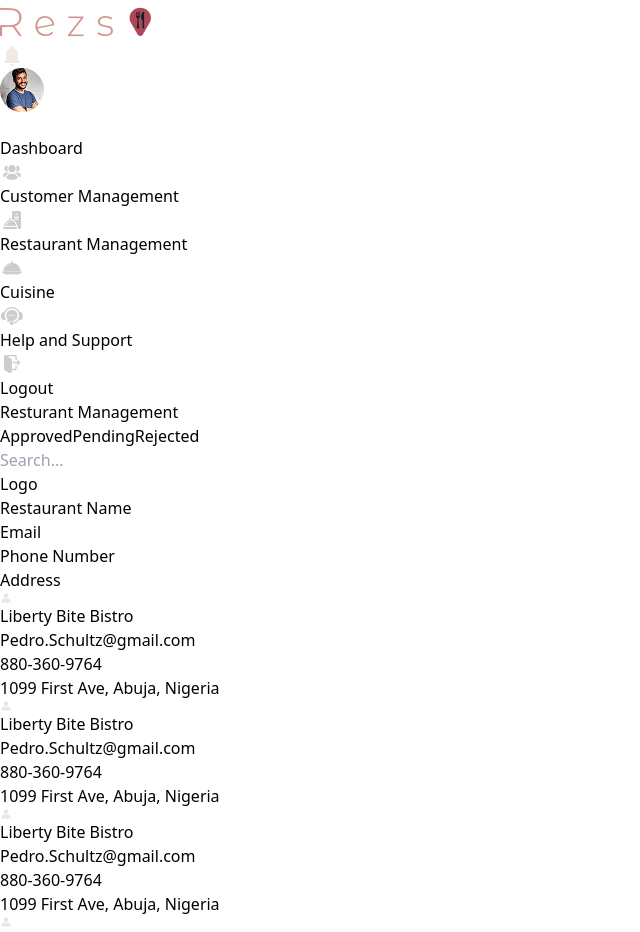
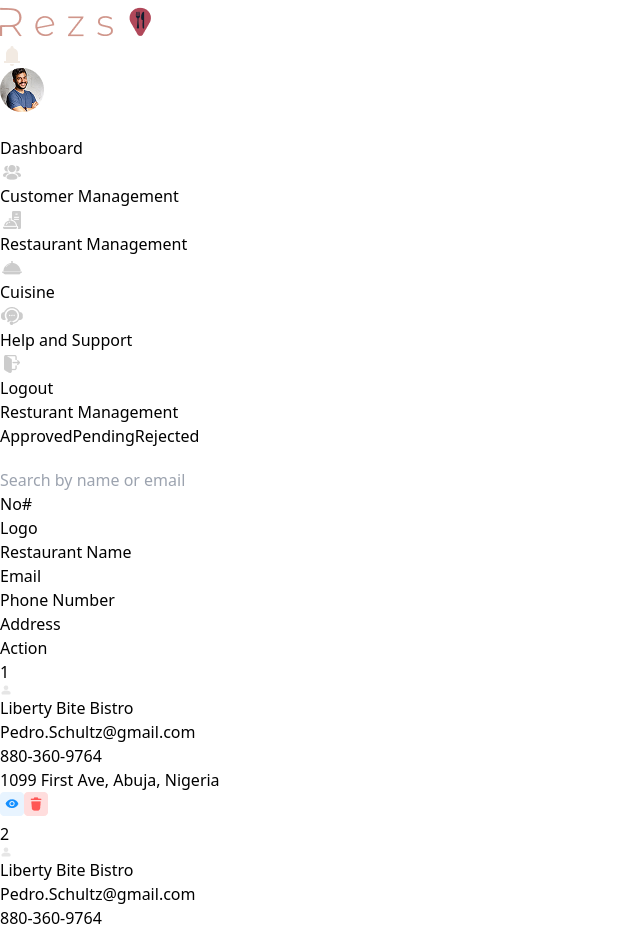
Before and after one commit to ayeshanaveed2526/jinnbyte-reszo-app, a React (Vite) app: page /RestaurantMang in a window 1280 px wide. Shown: the top 932 px of the page, without its empty margins (0-640 px from the left). Built offline with nearby package versions, Linux system fonts and the light colour scheme.

Commit message:
Delete func

```diff
--- a/src/RestaurantMang.jsx
+++ b/src/RestaurantMang.jsx
@@ -1,37 +1,53 @@
-import React from "react";
+import React, { useState } from "react";
 import Navbar from "./Navbar";
 import Sidebar from "./Sidebar";
-
 import BookingPage from "./BookingPage";
 
 export default function RestaurantMang() {
-  const data = Array.from({ length: 50 }, (_, index) => ({
-     logo: <img src="icon (10).png" alt="logo" className="w-8 h-8 rounded-full" />,
+  const [data, setData] = useState(
+    Array.from({ length: 50 }, (_, index) => ({
+      id: index + 1,
+      logo: (
+        <img
+          src="icon (10).png"
+          alt="logo"
+          className="w-8 bg-white h-8 rounded-full"
+        />
+      ),
       restaurant: "Liberty Bite Bistro",
       email: "Pedro.Schultz@gmail.com",
       phone: "880-360-9764",
       address: "1099 First Ave, Abuja, Nigeria",
       status: "Approved",
-  }));
+    }))
+  );
 
-
-  // const newColumns = [
-  //   { label: "Logo", accessor: "logo", width: "w-1/12" },
-
-  //   { label: "Email", accessor: "email", width: "w-3/12" },
-  //   { label: "Phone Number", accessor: "phone", width: "w-2/12" },
-  //   { label: "Address", accessor: "address", width: "w-3/12" },
-  // ];
-  // const colums = [
-  //   { label: "Restaurant Name", accessor: "restaurant", width: "w-3/12" },
-  // ];
+  const handleDelete = (id) => {
+    setData((prev) => prev.filter((item) => item.id !== id));
+  };
 
   const allcolumns = [
+    { label: "No#", accessor: "id", width: "w-1/12" },
     { label: "Logo", accessor: "logo", width: "w-1/12" },
     { label: "Restaurant Name", accessor: "restaurant", width: "w-3/12" },
     { label: "Email", accessor: "email", width: "w-3/12" },
     { label: "Phone Number", accessor: "phone", width: "w-2/12" },
     { label: "Address", accessor: "address", width: "w-3/12" },
+    {
+      label: "Action",
+      accessor: "action",
+      width: "w-2/12",
+      cell: (row) => (
+        <div className="flex gap-2">
+          <button>
+            <img src="viewicon.png" alt="" />
+          </button>
+          <button onClick={() => handleDelete(row.id)}>
+            <img src="deleteicon.png" alt="" />
+          </button>
+        </div>
+      ),
+    },
   ];
 
   return (
@@ -48,7 +64,7 @@ export default function RestaurantMang() {
             data={data}
             showTabs={true}
             showSearch={true}
-            itemsPerPage={8}
+            itemsPerPage={6}
           />
         </div>
       </div>
--- a/src/Table.jsx
+++ b/src/Table.jsx
@@ -15,18 +15,13 @@ const Table = ({
     tabs && tabs.length > 0 ? tabs[0] : ""
   );
 
-
-
-  // Filter by tabs (only if tabs exist)
   const filteredByTab =
     tabs && tabs.length > 0
       ? data.filter(
-          (item) =>
-            item.status?.toLowerCase() === selectedTab.toLowerCase()
+          (item) => item.status?.toLowerCase() === selectedTab.toLowerCase()
         )
       : data;
 
-  // Filter by search
   const filteredData = useMemo(() => {
     if (!search || searchableFields.length === 0) return filteredByTab;
     return filteredByTab.filter((item) =>
@@ -44,7 +39,6 @@ const Table = ({
 
   return (
     <div className="bg-[#131E2E] text-white border border-gray-700 rounded-md">
-      {/* Header */}
       {(headLeft || headRight) && (
         <div className="flex justify-between items-center px-4 py-4 font-medium">
           <div>{headLeft}</div>
@@ -52,7 +46,6 @@ const Table = ({
         </div>
       )}
 
-      {/* Tabs */}
       {tabs && tabs.length > 0 && (
         <div className="flex space-x-4 px-4 mb-2">
           {tabs.map((tab) => (
@@ -64,8 +57,8 @@ const Table = ({
               }}
               className={`px-3 py-1 rounded ${
                 selectedTab === tab
-                  ? " text-white hover:text-[#DFCAB7] hover:underline decoration-[#DFCAB7]  "
-                  : "bg-gray-700 text-gray-300"
+                  ? "text-[#DFCAB7] underline underline-offset-8 decoration-[#DFCAB7]"
+                  : "text-gray-300 hover:text-[#DFCAB7] hover:underline hover:underline-offset-8 hover:decoration-[#DFCAB7]"
               }`}
             >
               {tab}
@@ -74,13 +67,25 @@ const Table = ({
         </div>
       )}
 
-      {/* Search */}
+      {/* <input
+            type="text"
+
+            placeholder= " Search by Name or Email"
+            className=" p-2 rounded bg-[#1B2D47] text-white text-sm border border-gray-600 w-[342px]"
+            value={search}
+            onChange={(e) => {
+              setSearch(e.target.value);
+              setCurrentPage(1);
+            }}
+          /> */}
       {searchableFields && searchableFields.length > 0 && (
-        <div className="px-4 mb-3">
+        <div className="px-4 mb-3 ">
+          <div className=" bg-[#1B2D47] border border-gray-600 rounded-xl px-4 py-2 text-gray-400 flex flex-row h-11 w-80 mb-3 ">
+            <img src="searchicon.png" alt="search" />
             <input
               type="text"
-            placeholder="Search..."
-            className="w-full p-2 rounded bg-[#1B2D47] text-white text-sm border border-gray-600"
+              placeholder="Search by name or email "
+              className="text-gray-400 text-sm font-semibold ml-2 w-full bg-transparent outline-none"
               value={search}
               onChange={(e) => {
                 setSearch(e.target.value);
@@ -88,9 +93,9 @@ const Table = ({
               }}
             />
           </div>
+        </div>
       )}
 
-      {/* Table Header */}
       <div className="bg-[#0B111A] flex flex-row justify-between p-4 font-normal text-sm text-white border-b border-gray-700 rounded-t-md">
         {columns.map((col, idx) => (
           <div key={idx} className={col.width || "w-auto"}>
@@ -99,7 +104,6 @@ const Table = ({
         ))}
       </div>
 
-      {/* Table Rows */}
       {currentData.length > 0 ? (
         currentData.map((item, idx) => (
           <div
@@ -110,9 +114,11 @@ const Table = ({
           >
            {columns.map((col, i) => (
   <div key={i} className={col.width || "w-auto"}>
-                {React.isValidElement(item[col.accessor])
+    {col.cell
+      ? col.cell(item)
+      : React.isValidElement(item[col.accessor])
         ? item[col.accessor]
-                  : String(item[col.accessor])}
+        : String(item[col.accessor] ?? "")}
   </div>
 ))}
           </div>
@@ -121,7 +127,6 @@ const Table = ({
         <div className="text-center text-gray-400 py-6">No data available</div>
       )}
 
-      {/* Pagination */}
       {filteredData.length > itemsPerPage && (
         <div className="flex justify-between items-center px-4 py-4">
           <div className="text-sm text-white">
```
Also changed, not shown: deleteicon.png (added), viewicon.png (added). Lines whose indentation alone changed are shown as unchanged.
